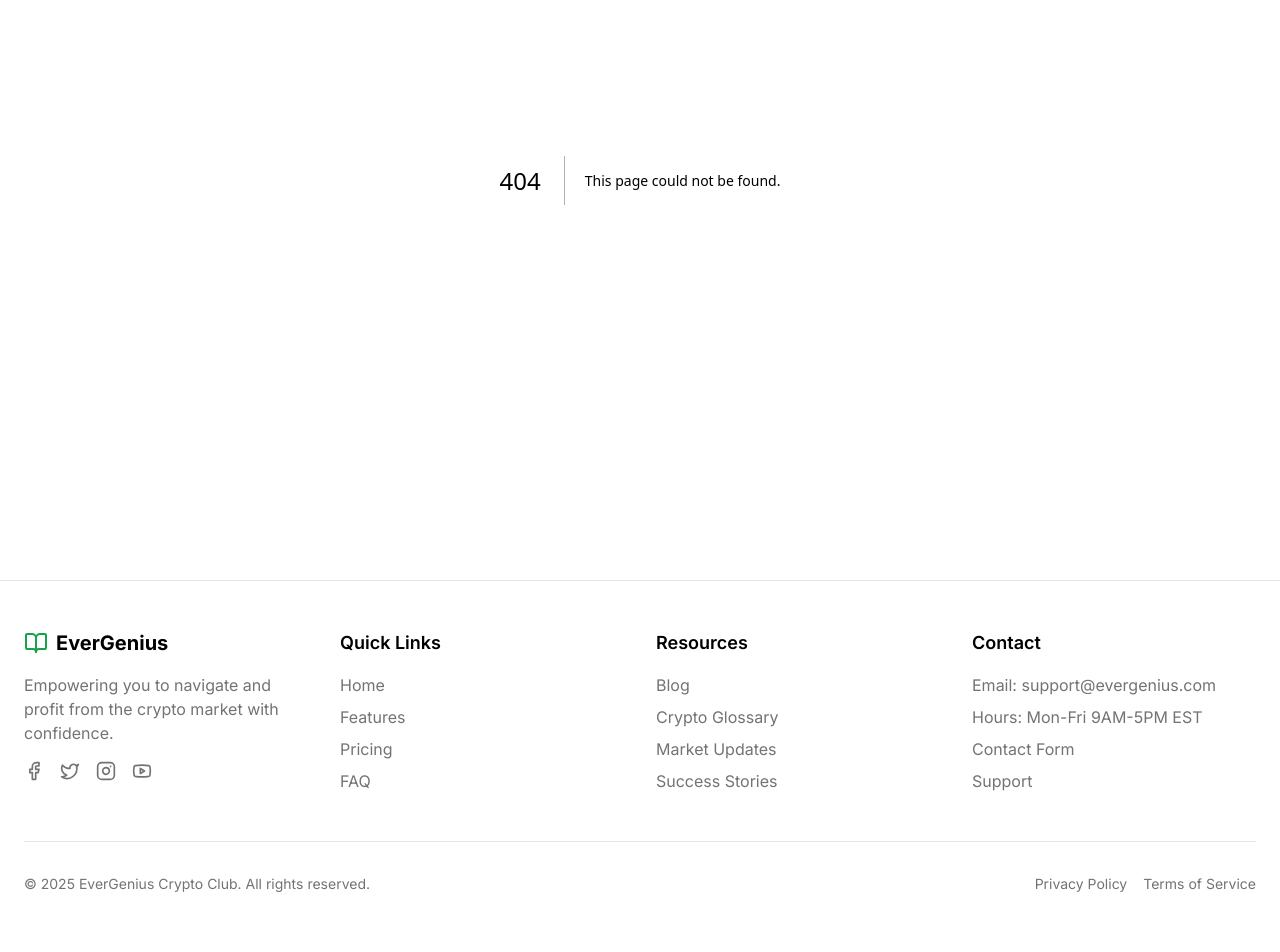
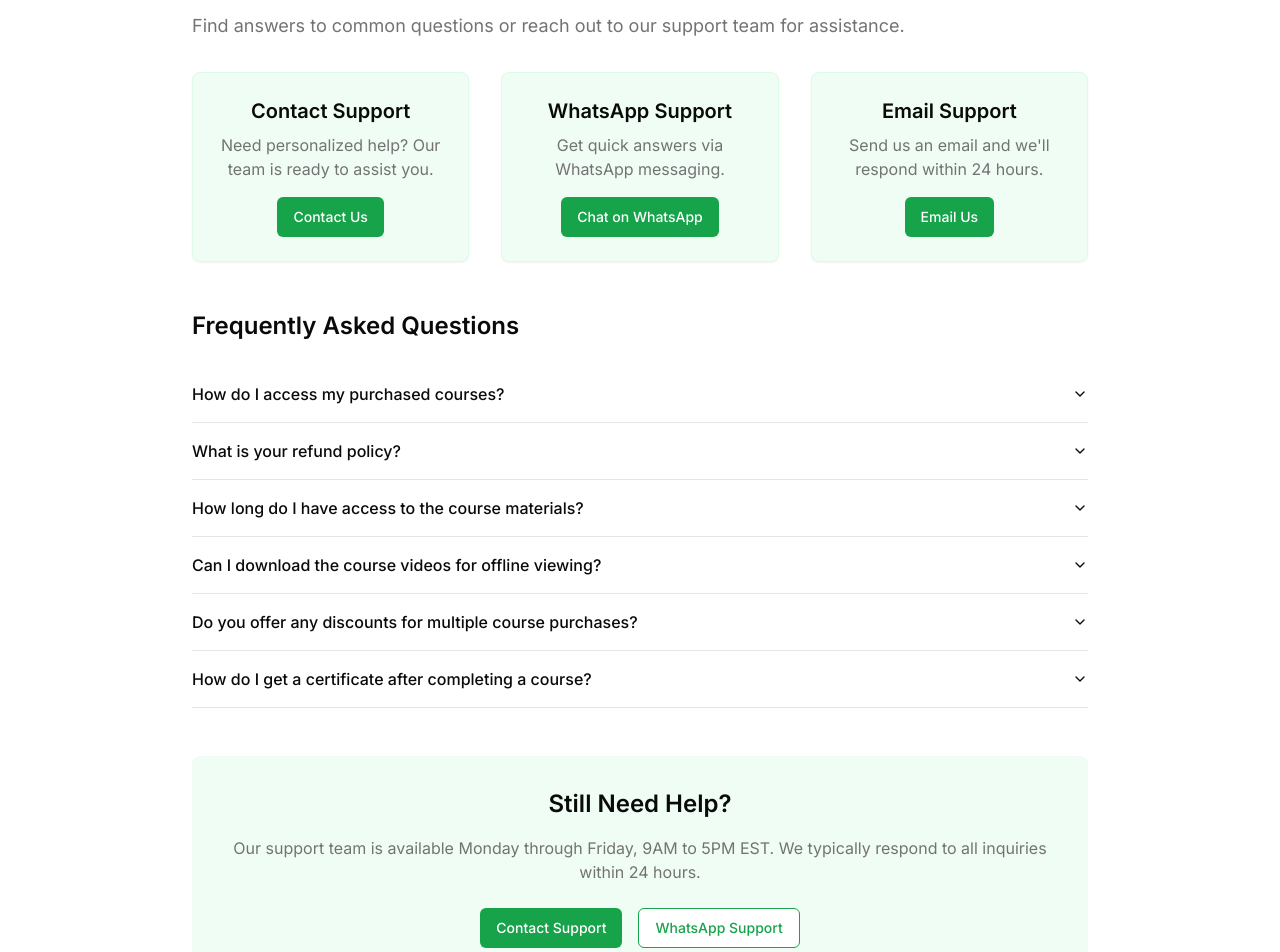
Before and after one commit to Jossyboydgenius/Evergenius, a Next.js app: page /support in a window 1280 px wide. Before the commit this address had no page. Shown: the part 220-1172 px from the top of the page. Built offline with nearby package versions, Linux system fonts and the light colour scheme.

Commit message:
add: create support page with contact options, FAQs, and help center

```diff
--- /dev/null
+++ b/app/support/page.tsx
@@ -0,0 +1,153 @@
+"use client";
+
+import Link from "next/link";
+import { ArrowLeft } from "lucide-react";
+import { Accordion, AccordionContent, AccordionItem, AccordionTrigger } from "@/components/ui/accordion";
+import { Button } from "@/components/ui/button";
+import { Card, CardContent } from "@/components/ui/card";
+
+export default function SupportPage() {
+  return (
+    <div className="container mx-auto px-4 py-12 md:py-20 pt-24 md:pt-32">
+      <div className="max-w-4xl mx-auto">
+        <Link href="/" className="inline-flex items-center text-green-600 hover:text-green-700 mb-6">
+          <ArrowLeft className="mr-2 h-4 w-4" />
+          Back to Home
+        </Link>
+
+        <h1 className="text-3xl md:text-4xl font-bold mb-4">Support Center</h1>
+        <p className="text-lg text-muted-foreground mb-8">
+          Find answers to common questions or reach out to our support team for assistance.
+        </p>
+
+        <div className="grid grid-cols-1 md:grid-cols-3 gap-8 mb-12">
+          <Card className="bg-green-50 border-green-100">
+            <CardContent className="pt-6">
+              <div className="text-center">
+                <h3 className="text-xl font-semibold mb-2">Contact Support</h3>
+                <p className="text-muted-foreground mb-4">
+                  Need personalized help? Our team is ready to assist you.
+                </p>
+                <Link href="/contact">
+                  <Button className="bg-green-600 hover:bg-green-700 text-white">
+                    Contact Us
+                  </Button>
+                </Link>
+              </div>
+            </CardContent>
+          </Card>
+
+          <Card className="bg-green-50 border-green-100">
+            <CardContent className="pt-6">
+              <div className="text-center">
+                <h3 className="text-xl font-semibold mb-2">WhatsApp Support</h3>
+                <p className="text-muted-foreground mb-4">
+                  Get quick answers via WhatsApp messaging.
+                </p>
+                <Link href="https://api.whatsapp.com/send?phone=2348094703225" target="_blank">
+                  <Button className="bg-green-600 hover:bg-green-700 text-white">
+                    Chat on WhatsApp
+                  </Button>
+                </Link>
+              </div>
+            </CardContent>
+          </Card>
+
+          <Card className="bg-green-50 border-green-100">
+            <CardContent className="pt-6">
+              <div className="text-center">
+                <h3 className="text-xl font-semibold mb-2">Email Support</h3>
+                <p className="text-muted-foreground mb-4">
+                  Send us an email and we&apos;ll respond within 24 hours.
+                </p>
+                <Link href="mailto:support@evergenius.com">
+                  <Button className="bg-green-600 hover:bg-green-700 text-white">
+                    Email Us
+                  </Button>
+                </Link>
+              </div>
+            </CardContent>
+          </Card>
+        </div>
+
+        <div className="mb-12">
+          <h2 className="text-2xl font-semibold mb-6">Frequently Asked Questions</h2>
+
+          <Accordion type="single" collapsible className="w-full">
+            <AccordionItem value="item-1">
+              <AccordionTrigger>How do I access my purchased courses?</AccordionTrigger>
+              <AccordionContent>
+                After purchasing a course, you can access it by logging into your account and navigating to the &quot;My Courses&quot; section.
+                All your purchased courses will be available there. You can also access them directly from the course page when logged in.
+              </AccordionContent>
+            </AccordionItem>
+
+            <AccordionItem value="item-2">
+              <AccordionTrigger>What is your refund policy?</AccordionTrigger>
+              <AccordionContent>
+                We offer a 30-day money-back guarantee for most of our courses. If you&apos;re not satisfied with your purchase,
+                you can request a refund within 30 days by contacting our support team. Please note that refund eligibility
+                may depend on how much of the course content you&apos;ve accessed.
+              </AccordionContent>
+            </AccordionItem>
+
+            <AccordionItem value="item-3">
+              <AccordionTrigger>How long do I have access to the course materials?</AccordionTrigger>
+              <AccordionContent>
+                Most of our courses come with lifetime access, meaning you can access the course materials for as long as the
+                platform exists. Some specialized courses may have a limited access period, which will be clearly stated on
+                the course page before purchase.
+              </AccordionContent>
+            </AccordionItem>
+
+            <AccordionItem value="item-4">
+              <AccordionTrigger>Can I download the course videos for offline viewing?</AccordionTrigger>
+              <AccordionContent>
+                Currently, our course videos are available for streaming only and cannot be downloaded. However, any downloadable
+                resources mentioned in the course, such as PDFs, worksheets, or code samples, can be downloaded and used offline.
+              </AccordionContent>
+            </AccordionItem>
+
+            <AccordionItem value="item-5">
+              <AccordionTrigger>Do you offer any discounts for multiple course purchases?</AccordionTrigger>
+              <AccordionContent>
+                Yes, we occasionally offer bundle discounts when purchasing multiple related courses. We also run seasonal
+                promotions throughout the year. To stay updated on our latest offers, subscribe to our newsletter or follow
+                us on social media.
+              </AccordionContent>
+            </AccordionItem>
+
+            <AccordionItem value="item-6">
+              <AccordionTrigger>How do I get a certificate after completing a course?</AccordionTrigger>
+              <AccordionContent>
+                For courses that offer certificates, you&apos;ll need to complete all the required modules and pass any assessments.
+                Once you&apos;ve met all the requirements, the certificate will be automatically generated and available for download
+                in your account under the &quot;Certificates&quot; section.
+              </AccordionContent>
+            </AccordionItem>
+          </Accordion>
+        </div>
+
+        <div className="bg-green-50 p-8 rounded-lg text-center">
+          <h2 className="text-2xl font-semibold mb-4">Still Need Help?</h2>
+          <p className="text-muted-foreground mb-6">
+            Our support team is available Monday through Friday, 9AM to 5PM EST.
+            We typically respond to all inquiries within 24 hours.
+          </p>
+          <div className="flex flex-col sm:flex-row justify-center gap-4">
+            <Link href="/contact">
+              <Button className="bg-green-600 hover:bg-green-700 text-white w-full sm:w-auto">
+                Contact Support
+              </Button>
+            </Link>
+            <Link href="https://api.whatsapp.com/send?phone=2348094703225" target="_blank">
+              <Button variant="outline" className="border-green-600 text-green-600 hover:bg-green-50 w-full sm:w-auto">
+                WhatsApp Support
+              </Button>
+            </Link>
+          </div>
+        </div>
+      </div>
+    </div>
+  );
+}
```
